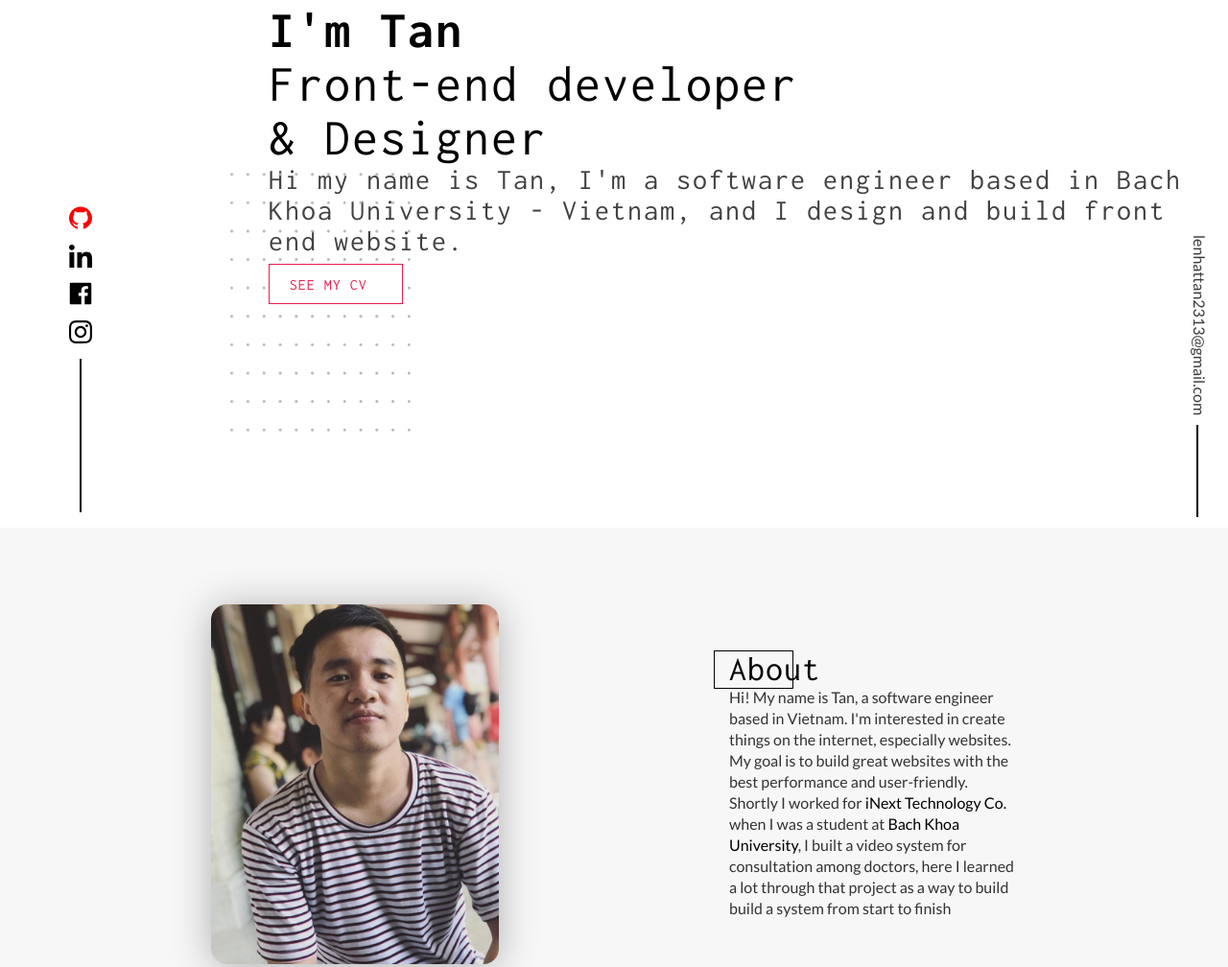
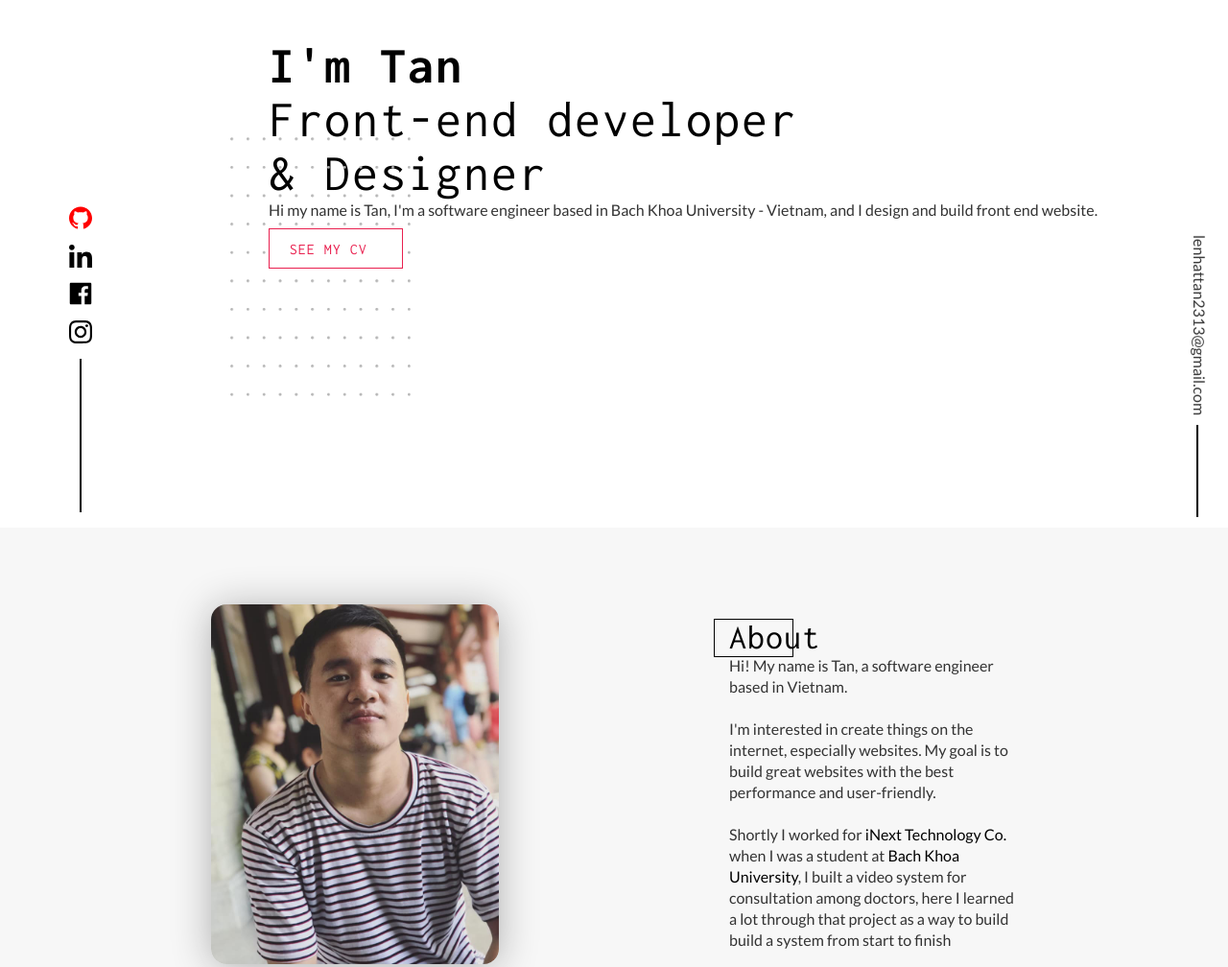
Before and after one commit to lenhattan2313/porfolio, a plain HTML site: page index.html in a window 1280 px wide. Shown: the part 250-1258 px from the top of the page at 96% size. Drawn offline with nearby package versions, Linux system fonts and the light colour scheme.

Commit message:
responsive 10

```diff
--- a/index.html
+++ b/index.html
@@ -77,7 +77,7 @@
             <h2 class="heading__main" data-aos="fade-up" data-aos-delay="400">
               Front-end developer <br />& Designer
             </h2>
-            <h3 class="heading__sub">Hi my name is Tan, I'm a software engineer based in Bach Khoa University - Vietnam, and I design and build front end website.</h3>
+            <p class="text">Hi my name is Tan, I'm a software engineer based in Bach Khoa University - Vietnam, and I design and build front end website.</p>
             <a class="btn" data-aos="fade-up" data-aos-delay="500">See my CV</a>
           </div>
           <img src="./image/dot-picture.png" alt="dot-picture" />
@@ -118,8 +118,8 @@
                 About
               </h2>
               <p class="text">
-                Hi! My name is Tan, a software engineer based in Vietnam.
-                I'm interested in create things on the internet, especially websites. My goal is to build great websites with the best performance and user-friendly.
+                Hi! My name is Tan, a software engineer based in Vietnam.<br/><br/>
+                I'm interested in create things on the internet, especially websites. My goal is to build great websites with the best performance and user-friendly.<br/><br/>
                 Shortly I worked for <a href="https://inext.vn">iNext Technology Co.</a> when I was a student at <a href="https://www.hcmut.edu.vn/">Bach Khoa University</a>, I built a video system for consultation among doctors, here I learned a lot through that project as a way to build build a system from start to finish
               </p>
             </div>
@@ -328,9 +328,9 @@
                 Bach Khoa University
               </h3>
               <p class="text" data-aos="fade-up" data-aos-delay="500">
-                <i class="fa fa-caret-right">
+                <i class="fa fa-caret-right"></i>
                   electronics and telecommunications engineer<br />
-                  <i class="fa fa-caret-right"> Building website project for Thesis, such as: Error managagement, Video conference.
+                  <i class="fa fa-caret-right"></i> Building website project for Thesis, such as: Error managagement, Video conference.
               </p>
               <span>(2015 - 2019)</span>
             </li>
```
